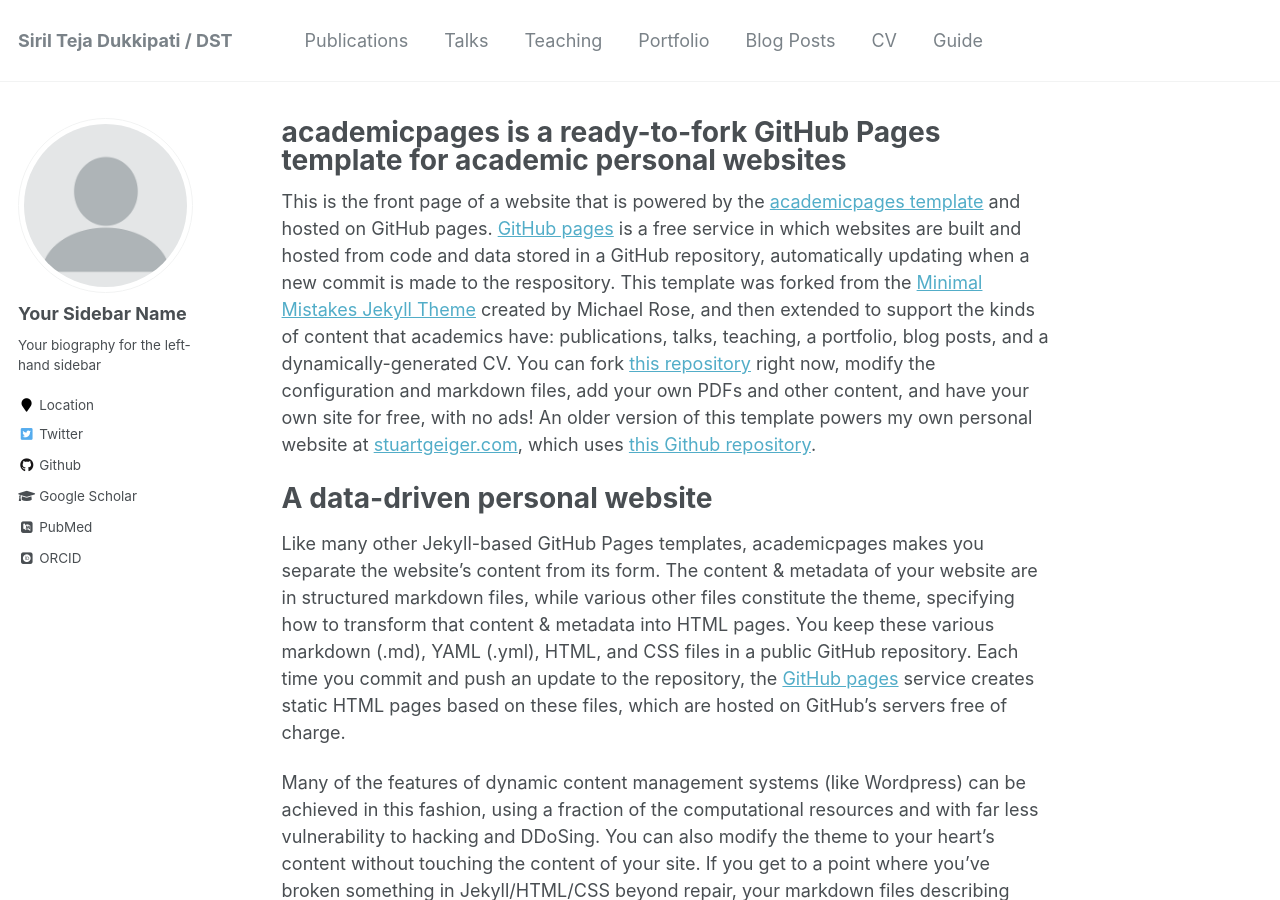
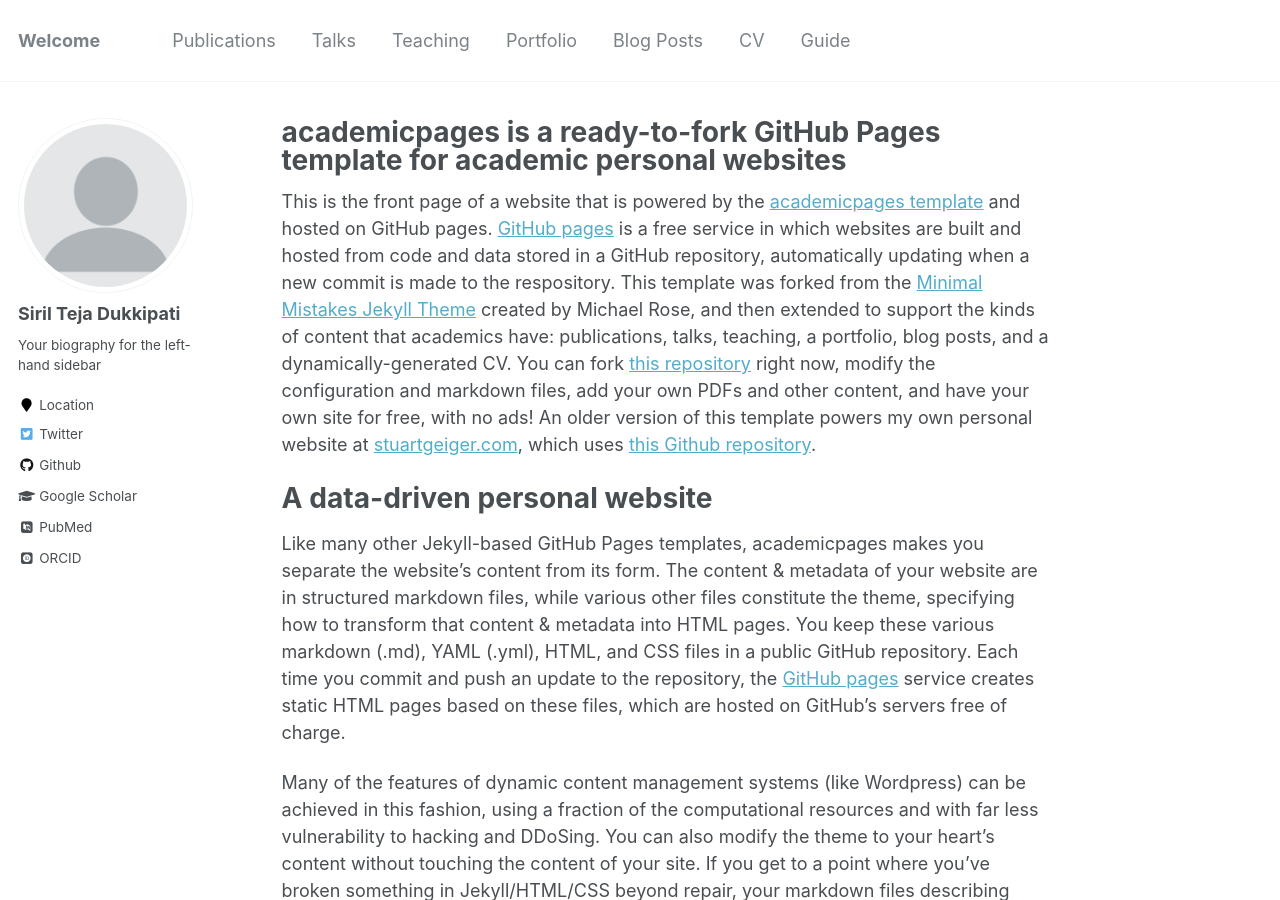
Before and after one commit to siril-teja/website, a Jekyll site: the page built from _pages/about.md, in a window 1280 px wide and 900 px high. Built offline with Jekyll 4.4.1, drawn with Linux system fonts in a browser that asks for light colours; some web fonts are replaced.

Commit message:
Update _config.yml

```diff
--- a/_config.yml
+++ b/_config.yml
@@ -7,7 +7,7 @@
 
 # Site Settings
 locale                   : "en-CA"
-title                    : "Siril Teja Dukkipati / DST"
+title                    : "Welcome"
 title_separator          : "-"
 name                     : &name "Your Name"
 description              : &description "personal description"
@@ -80,7 +80,7 @@
 
 # Site Author
 author:
-  name             : "Your Sidebar Name"
+  name             : "Siril Teja Dukkipati"
   avatar           : "profile.png"
   bio              : "Your biography for the left-hand sidebar"
   location         : "Location"
```
